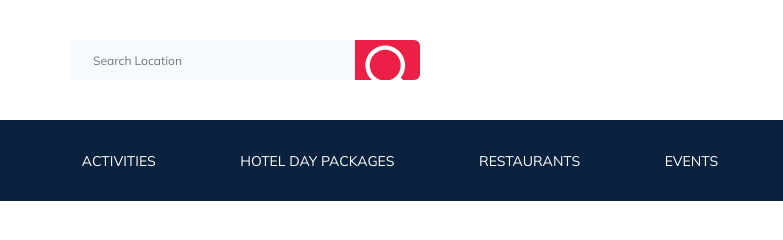
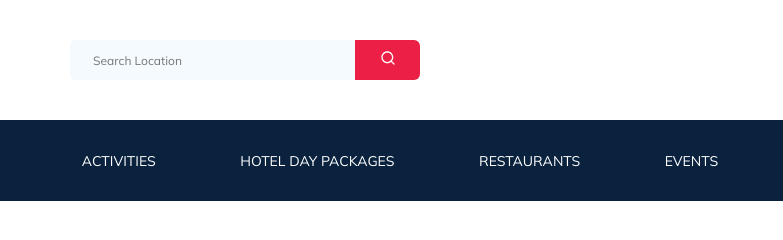
Before and after one commit to WebNikonov/tour-plan, a plain HTML site: page index.html in a window 1280 px wide. Shown: the full height of the page, 300-1083 px from the left. Drawn offline with Linux system fonts and the light colour scheme.

Commit message:
fix: icon width adaptive

```diff
--- a/index.html
+++ b/index.html
@@ -27,7 +27,7 @@
             <form action="#" class="search navbar__search">
                 <input type="text" class="search__input" placeholder="Search Location">
                 <button class="search__button">
-                    <img src="../img/search.svg" alt="Icon: search">
+                    <img src="../img/search.svg" alt="Icon: search" class="search__icon">
                 </button>
             </form>
 
--- a/sass/blocks/_header.sass
+++ b/sass/blocks/_header.sass
@@ -56,6 +56,8 @@
         border: none
         background-color: $primary
         cursor: pointer
+    &__icon
+        width: auto
 .user
     display: flex
     align-items: center
```
Also changed, not shown: css/style.css, 1 other file.
